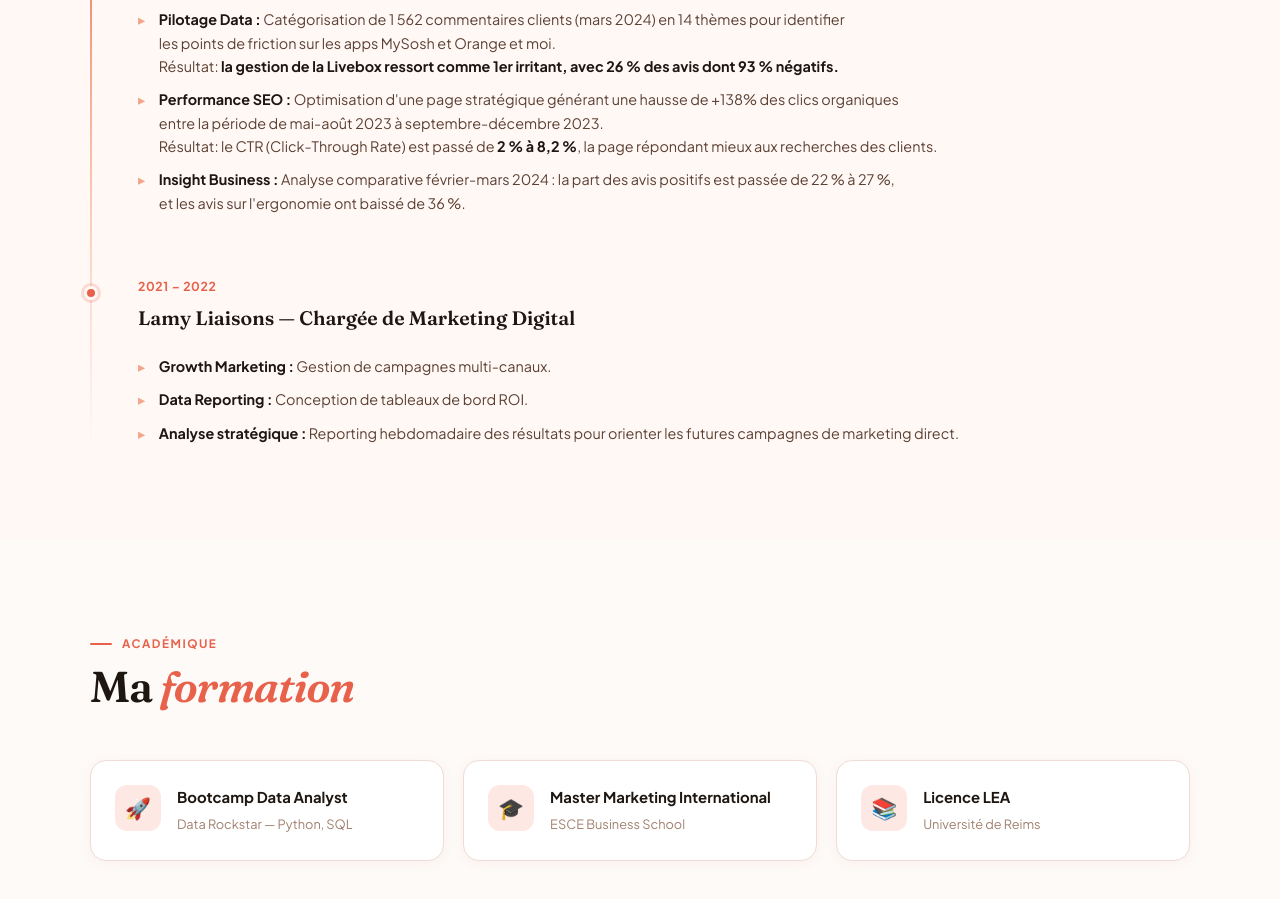
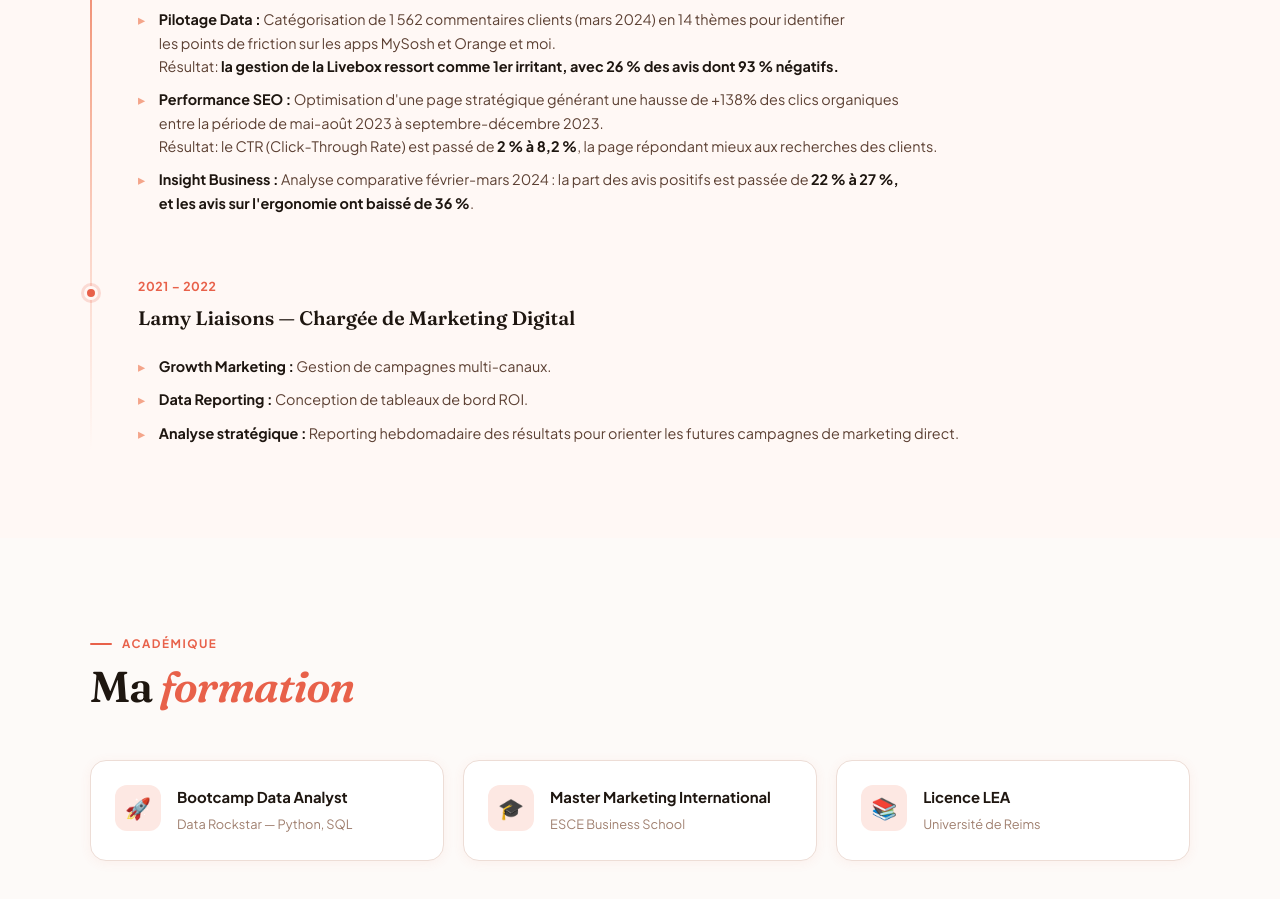
Before and after one commit to Odysseas18/GOMA-Project, a plain HTML site: page index.html in a window 1280 px wide. Shown: the part 2968-3867 px from the top of the page. Drawn offline with Linux system fonts and the light colour scheme.

Commit message:
Highlight percentage increase in positive reviews
Updated the HTML to emphasize the percentage increase in positive reviews.

```diff
--- a/index.html
+++ b/index.html
@@ -1075,8 +1075,8 @@
             <li><strong>Performance SEO :</strong> Optimisation d'une page stratégique générant une hausse de +138% des clics organiques
               <br> entre la période de mai-août 2023 à septembre-décembre 2023.
               <br> Résultat: le CTR (Click-Through Rate) est passé de <strong>2 % à 8,2 %</strong>, la page répondant mieux aux recherches des clients.</li>
-            <li><strong>Insight Business :</strong> Analyse comparative février-mars 2024 : la part des avis positifs est passée de 22 % à 27 %,
-              <br>et les avis sur l'ergonomie ont baissé de 36 %.</li>
+            <li><strong>Insight Business :</strong> Analyse comparative février-mars 2024 : la part des avis positifs est passée de <strong>22 % à 27 %,
+              <br>et les avis sur l'ergonomie ont baissé de 36 %</strong>.</li>
           </ul>
         </div>
         <div class="tl-item reveal">
```
